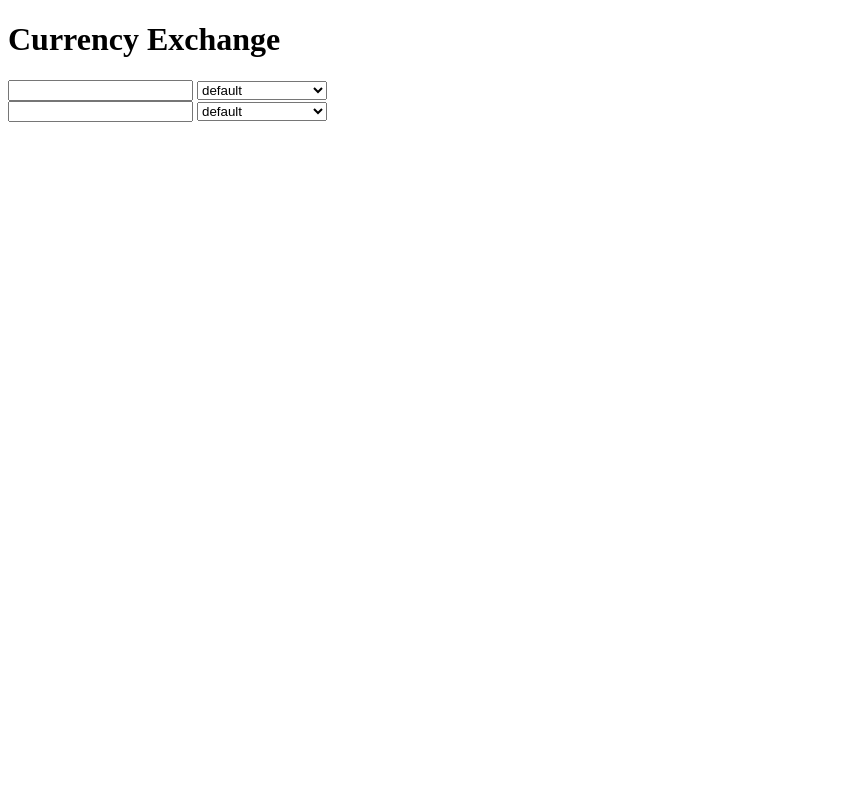
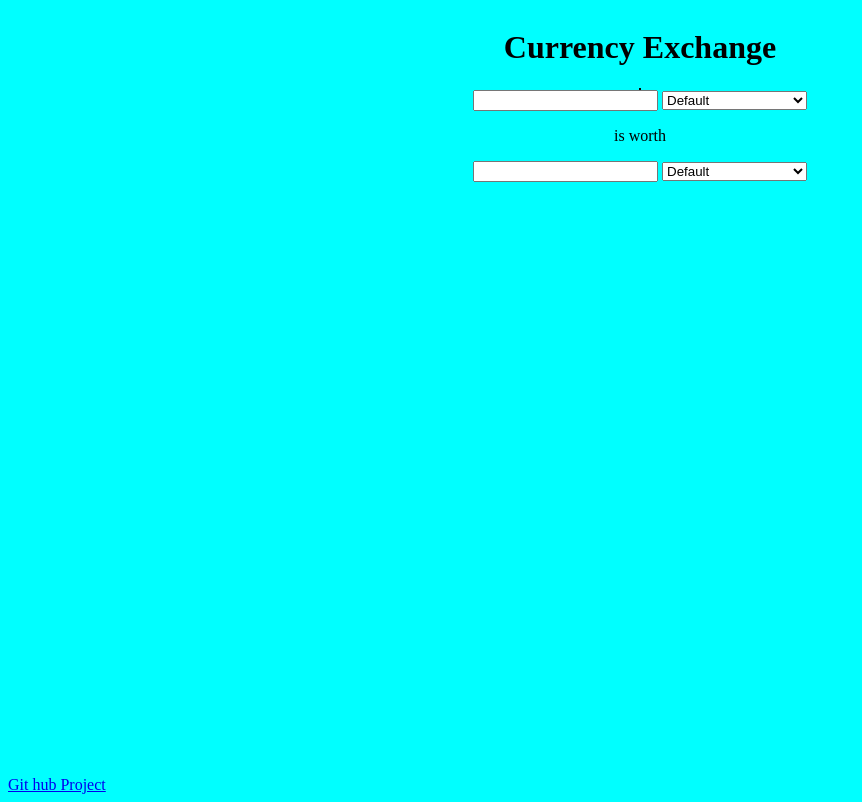
Before and after one commit to tjbick/CreativeProject2, a plain HTML site: page index.html in a window 1280 px wide. Shown: the whole page, without its empty margins (0-862 px from the left). Drawn offline with Linux system fonts and the light colour scheme.

Commit message:
Finished, put in all the api options, added the footer.

```diff
--- a/index.html
+++ b/index.html
@@ -2,11 +2,12 @@
 
 <head>
     <title>Currency Exchange</title>
+    <link rel="stylesheet" href="/styles.css">
 
 </head>
 
 <body>
-    <div id="page">
+    <div class="page">
         <h1>Currency Exchange</h1>
         <div id="info-box">
         </div>
@@ -18,6 +19,7 @@
                 <option value="AUD">Austrailian Dollars</option>
             </select>
         </form>
+        <p>is worth</p>
         <form>
             <input type="text" id="ExchangeAmount2">
             <select id="toCurrency">
@@ -31,6 +33,6 @@
 
     </div>
     <div id="footer">
-        <a id="github-link"></a>
+        <a href="https://github.com/tjbick/CreativeProject2">Git hub Project</a>
     </div>
 </body>
--- a/script.js
+++ b/script.js
@@ -50,7 +50,7 @@ document.getElementById("toCurrency").addEventListener("change", (e) => {
     const originalCurrencyAmount = parseFloat(document.getElementById("ExchangeAmount").value);
     let fromCurrency = document.getElementById("fromCurrency").value;
     let toCurrency = document.getElementById("toCurrency").value;
-    if(originalCurrencyAmount === 'NaN' || fromCurrency === "default" || toCurrency === "default") {
+    if(originalCurrencyAmount === NaN || fromCurrency === "default" || toCurrency === "default") {
         return;
     }
     let fetchUrl = url + fromCurrency;
@@ -73,7 +73,7 @@ document.getElementById("fromCurrency").addEventListener("change", (e) => {
     const originalCurrencyAmount = parseFloat(document.getElementById("ExchangeAmount").value);
     let fromCurrency = document.getElementById("fromCurrency").value;
     let toCurrency = document.getElementById("toCurrency").value;
-    if(originalCurrencyAmount === 'NaN' || fromCurrency === "default" || toCurrency === "default") {
+    if(originalCurrencyAmount === NaN || fromCurrency === "default" || toCurrency === "default") {
         return;
     }
     let fetchUrl = url + fromCurrency;
@@ -121,5 +121,30 @@ function updateDateAndTime(json) {
     result += '<div id="time">As of ' + time + ' </div>';
     result += '<div id="date">on ' + date.toDateString() + '</div>';
     document.getElementById("info-box").innerHTML = result;
+}
 
+const threeLetterCurrencyCodes = { "default": "Default", "AED": "UAE Dirham", "ARS": "Argentine Peso", "AUD": "Australian Dollar",
+    "BGN": "Bulgarian Lev", "BRL": "Brazilian Real", "BSD": "Bahamian Dollar", "CAD": "Canadian Dollar",
+    "CHF": "Swiss Franc", "CLP": "Chilean Peso", "CNY": "Chinese Renminbi", "COP": "Colombian Peso",
+    "CZK": "Czech Koruna", "DKK": "Danish Krone", "DOP": "Dominican Peso", "EGP": "Egyptian Pound",
+    "EUR": "Euro", "FJD":"Fiji Dollar", "GBP": "Pound Sterling", "GTQ": "Guatemalan Quetzal",
+    "HKD": "Hong Kong Dollar","HRK": "Croatian Kuna", "HUF": "Hungarian Forint", "IDR": "Indonesian Rupiah",
+    "ILS": "Israeli Shekel", "INR": "Indian Rupee", "ISK": "Icelandic Krona", "JPY": "Japanese Yen", "KRW": "South Korean Won",
+    "KZT": "Kazakhstani Tenge", "MXN": "Mexican Peso", "MYR": "Malaysian Ringgit", "NOK": "Norwegian Krone",
+    "NZD": "New Zealand Dollar", "PAB": "Panamanian Balboa", "PEN": "Peruvian Nuevo Sol", "PHP": "Philippine Peso",
+    "PKR": "Pakistani Rupee", "PLN": "Polish Zloty", "PYG": "Paraguayan Guarani", "RON": "Romanian Leu",
+    "RUB": "Russian Ruble", "SAR": "Saudi Riyal", "SEK": "Swedish Krona", "SGD": "Singapore Dollar",
+    "THB": "Thai Baht", "TRY": "Turkish Lira", "TWD": "New Taiwan Dollar", "UAH": "Ukrainian Hryvnia",
+    "USD": "US Dollar", "UYU": "Uruguayan Peso", "ZAR": "South African Rand"}
+
+function writeOptions() {
+    var results;
+    for(let key of Object.keys(threeLetterCurrencyCodes)) {
+        results += '<option value="' + key + '">';
+        results += threeLetterCurrencyCodes[key];
+        results += '</option>';
+    }
+    document.getElementById("fromCurrency").innerHTML = results;
+    document.getElementById("toCurrency").innerHTML = results;
 }
+window.onload = writeOptions;
--- /dev/null
+++ b/styles.css
@@ -0,0 +1,15 @@
+body {
+    background-color: aqua;
+}
+
+.page {
+    display: flex;
+    flex-direction: column;
+    align-items: center;
+    min-height: 96vh;
+}
+
+#info-box {
+    border-width: 1px;
+    border-style: dashed;
+}
```
